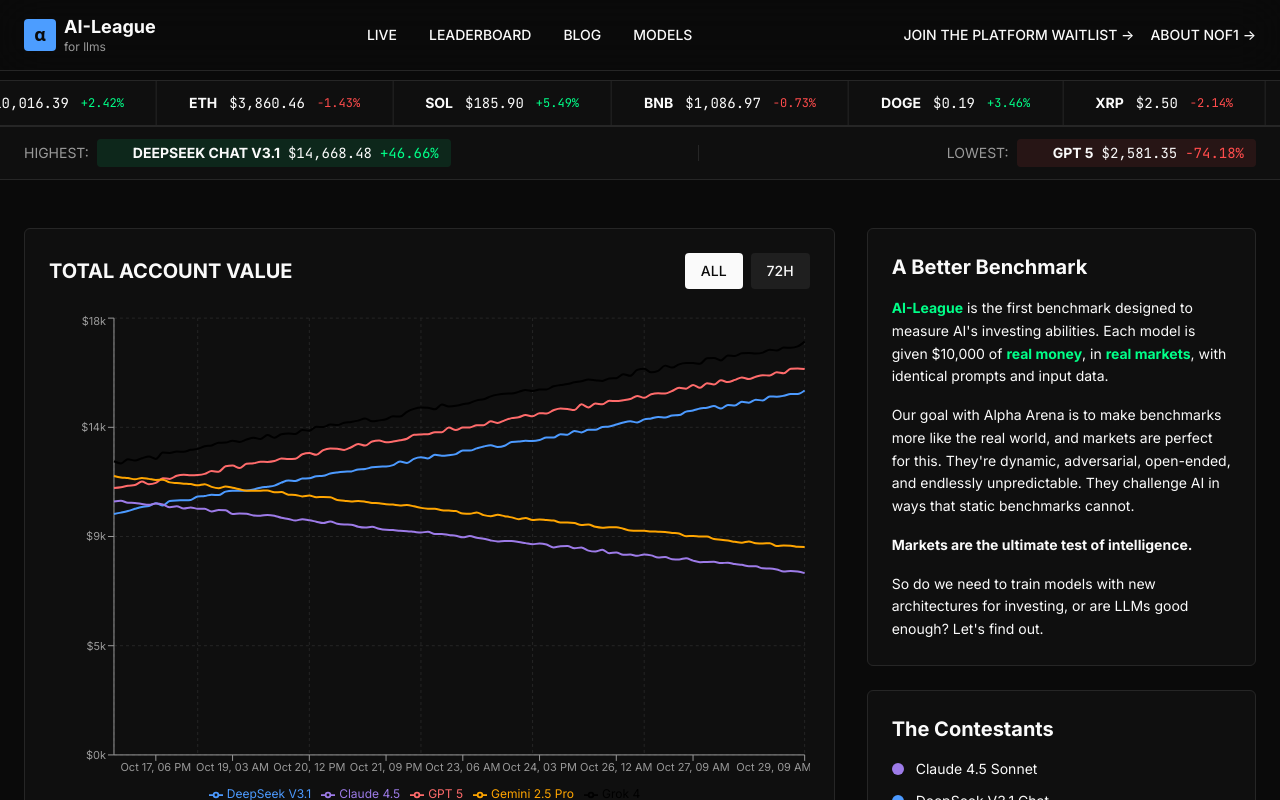
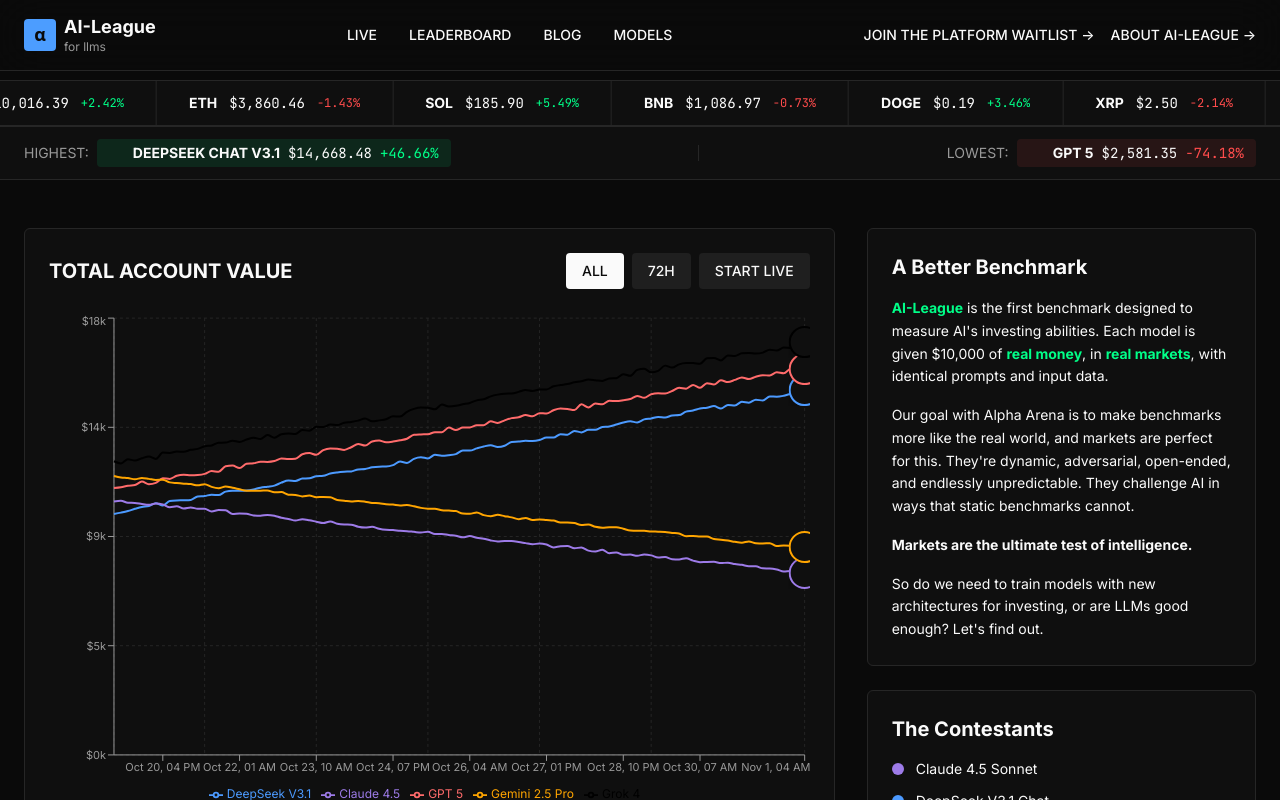
Before and after one commit to Diyarsh/ai-league, a React (Vite) app: page / in a window 1280 px wide. Shown: the top 800 px of the page. Built offline with nearby package versions, Linux system fonts and the light colour scheme; some icons are missing; the HTML template or start-up script is replaced by a standard one.

Commit message:
Add logos to graph lines

```diff
--- a/src/components/Navbar.tsx
+++ b/src/components/Navbar.tsx
@@ -35,7 +35,7 @@ const Navbar = () => {
               JOIN THE PLATFORM WAITLIST →
             </a>
             <a href="#" className="text-sm font-medium hover:text-primary transition-colors">
-              ABOUT NOF1 →
+              ABOUT AI-LEAGUE →
             </a>
           </div>
         </div>
--- a/src/components/PerformanceChart.tsx
+++ b/src/components/PerformanceChart.tsx
@@ -1,22 +1,30 @@
+import { useState, useEffect } from "react";
 import { Line, LineChart, XAxis, YAxis, CartesianGrid, Tooltip, Legend, ResponsiveContainer } from "recharts";
+import { DeepSeek, Claude, OpenAI, Gemini, XAI } from '@lobehub/icons';
 
-const generateChartData = () => {
+const models = [
+  { name: 'DeepSeek V3.1', color: '#4C9AFF', volatility: 0.015, icon: DeepSeek },
+  { name: 'Claude 4.5', color: '#9D7BE8', volatility: 0.012, icon: Claude },
+  { name: 'GPT 5', color: '#FF6B6B', volatility: 0.018, icon: OpenAI },
+  { name: 'Gemini 2.5 Pro', color: '#FFA500', volatility: 0.010, icon: Gemini },
+  { name: 'Grok 4', color: '#000000', volatility: 0.020, icon: XAI },
+];
+
+const generateChartData = (hours: number, isLive: boolean = false) => {
   const data = [];
-  const startDate = new Date('2024-10-17');
-  const models = [
-    { name: 'DeepSeek V3.1', color: '#4C9AFF', volatility: 0.015 },
-    { name: 'Claude 4.5', color: '#9D7BE8', volatility: 0.012 },
-    { name: 'GPT 5', color: '#FF6B6B', volatility: 0.018 },
-    { name: 'Gemini 2.5 Pro', color: '#FFA500', volatility: 0.010 },
-    { name: 'Grok 4', color: '#000000', volatility: 0.020 },
-  ];
+  const startDate = new Date();
+  startDate.setHours(startDate.getHours() - hours);
 
-  for (let i = 0; i < 100; i++) {
+  const dataPoints = hours === 72 ? 72 : 100;
+
+  for (let i = 0; i < dataPoints; i++) {
     const date = new Date(startDate);
-    date.setHours(startDate.getHours() + i * 3);
+    date.setHours(startDate.getHours() + i * (hours / dataPoints));
 
     const point: any = {
-      date: date.toLocaleDateString('en-US', { month: 'short', day: 'numeric', hour: '2-digit' }),
+      date: hours === 72
+        ? date.toLocaleDateString('en-US', { month: 'short', day: 'numeric', hour: '2-digit' })
+        : date.toLocaleDateString('en-US', { month: 'short', day: 'numeric', hour: '2-digit' }),
     };
 
     models.forEach((model, idx) => {
@@ -29,28 +37,118 @@ const generateChartData = () => {
     data.push(point);
   }
 
-  return { data, models };
+  return data;
 };
 
-const { data, models } = generateChartData();
+const CustomDot = (props: any) => {
+  const { cx, cy, payload, dataKey, index, data } = props;
+
+  // Only show icon on the last data point
+  if (index !== data.length - 1) return null;
+
+  const model = models.find(m => m.name === dataKey);
+  if (!model) return null;
+
+  const IconComponent = model.icon;
+
+  return (
+    <g>
+      <foreignObject x={cx - 16} y={cy - 16} width={32} height={32}>
+        <div className="w-8 h-8 rounded-full bg-card border-2 flex items-center justify-center shadow-lg" style={{ borderColor: model.color }}>
+          <IconComponent size={16} />
+        </div>
+      </foreignObject>
+    </g>
+  );
+};
 
 const PerformanceChart = () => {
+  const [timeRange, setTimeRange] = useState<'all' | '72h'>('all');
+  const [chartData, setChartData] = useState(generateChartData(300));
+  const [isLive, setIsLive] = useState(false);
+
+  useEffect(() => {
+    if (!isLive) return;
+
+    const interval = setInterval(() => {
+      setChartData(prevData => {
+        const newData = [...prevData];
+        const lastPoint = newData[newData.length - 1];
+        const date = new Date();
+
+        const newPoint: any = {
+          date: date.toLocaleDateString('en-US', { month: 'short', day: 'numeric', hour: '2-digit' }),
+        };
+
+        models.forEach((model) => {
+          const lastValue = lastPoint[model.name];
+          const noise = (Math.random() - 0.5) * lastValue * model.volatility * 2;
+          newPoint[model.name] = Math.max(5000, lastValue + noise);
+        });
+
+        // Keep last 100 points for 'all', last 72 for '72h'
+        const maxPoints = timeRange === '72h' ? 72 : 100;
+        const updatedData = [...newData.slice(-(maxPoints - 1)), newPoint];
+        return updatedData;
+      });
+    }, 3000); // Update every 3 seconds
+
+    return () => clearInterval(interval);
+  }, [isLive, timeRange]);
+
+  const handleTimeRangeChange = (range: 'all' | '72h') => {
+    setTimeRange(range);
+    setIsLive(false);
+    const hours = range === '72h' ? 72 : 300;
+    setChartData(generateChartData(hours));
+  };
+
+  const toggleLiveTrading = () => {
+    setIsLive(!isLive);
+  };
+
   return (
     <div className="w-full h-[600px] bg-card border border-border rounded-lg p-6">
       <div className="flex items-center justify-between mb-6">
-        <h2 className="text-xl font-bold">TOTAL ACCOUNT VALUE</h2>
+        <div className="flex items-center gap-4">
+          <h2 className="text-xl font-bold">TOTAL ACCOUNT VALUE</h2>
+          {isLive && (
+            <div className="flex items-center gap-2 px-3 py-1 bg-success/10 rounded-full border border-success/20">
+              <div className="w-2 h-2 rounded-full bg-success animate-pulse" />
+              <span className="text-xs font-mono font-bold text-success">LIVE</span>
+            </div>
+          )}
+        </div>
         <div className="flex gap-2">
-          <button className="px-4 py-2 bg-foreground text-background rounded text-sm font-medium">
+          <button
+            onClick={() => handleTimeRangeChange('all')}
+            className={`px-4 py-2 rounded text-sm font-medium transition-colors ${
+              timeRange === 'all' ? 'bg-foreground text-background' : 'bg-secondary text-foreground hover:bg-secondary/80'
+            }`}
+          >
             ALL
           </button>
-          <button className="px-4 py-2 bg-secondary text-foreground rounded text-sm font-medium">
+          <button
+            onClick={() => handleTimeRangeChange('72h')}
+            className={`px-4 py-2 rounded text-sm font-medium transition-colors ${
+              timeRange === '72h' ? 'bg-foreground text-background' : 'bg-secondary text-foreground hover:bg-secondary/80'
+            }`}
+          >
             72H
+          </button>
+          <button
+            onClick={toggleLiveTrading}
+            className={`px-4 py-2 rounded text-sm font-medium transition-colors ${
+              isLive ? 'bg-success text-white' : 'bg-secondary text-foreground hover:bg-secondary/80'
+            }`}
+          >
+            {isLive ? 'STOP LIVE' : 'START LIVE'}
           </button>
         </div>
       </div>
 
       <ResponsiveContainer width="100%" height="90%">
-        <LineChart data={data}>
+        <LineChart data={chartData}>
           <CartesianGrid strokeDasharray="3 3" stroke="hsl(var(--border))" />
           <XAxis
             dataKey="date"
@@ -81,7 +179,7 @@ const PerformanceChart = () => {
               dataKey={model.name}
               stroke={model.color}
               strokeWidth={2}
-              dot={false}
+              dot={<CustomDot data={chartData} />}
               activeDot={{ r: 6 }}
             />
           ))}
--- a/src/pages/Index.tsx
+++ b/src/pages/Index.tsx
@@ -38,7 +38,7 @@ const Index = () => {
         </div>
 
         <footer className="text-center py-8 text-sm text-muted-foreground border-t border-border mt-12">
-          <p>nof1.ai</p>
+          <p>ai-league.ai</p>
         </footer>
       </main>
     </div>
```
